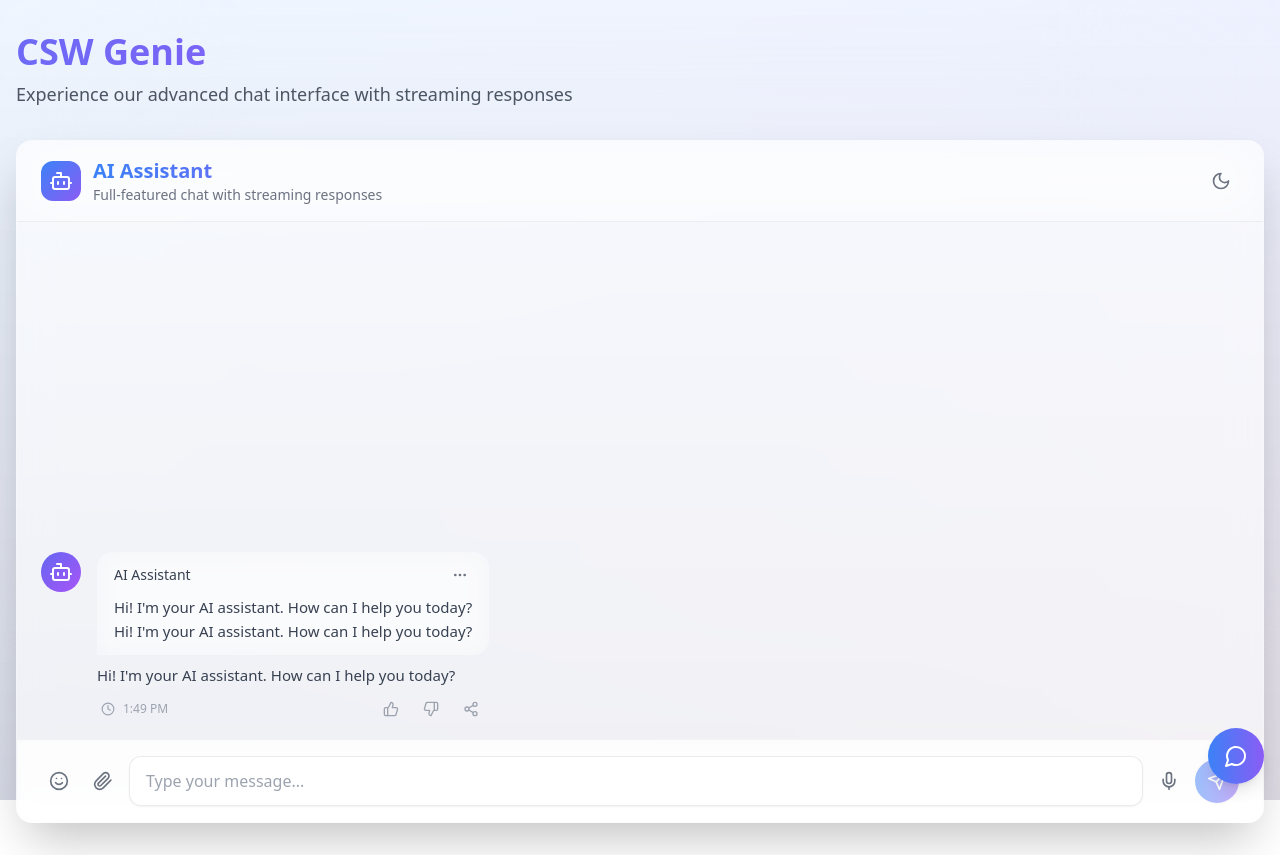
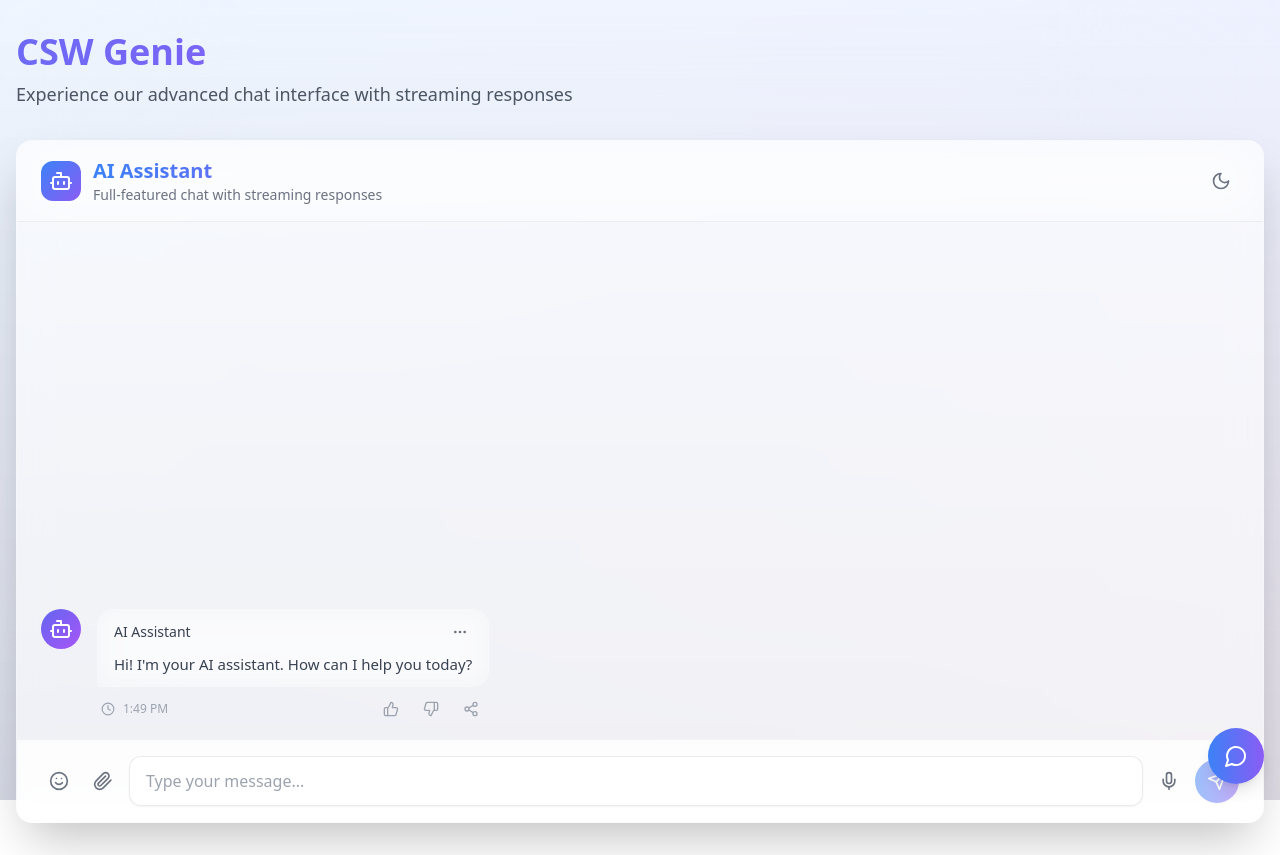
Before and after one commit to thinkofvinoth/account-closure, a React (Vite) app: page / in a window 1280 px wide. Built offline with nearby package versions, Linux system fonts and the light colour scheme.

Commit message:
Updated ChatMessage.jsx

```diff
--- a/src/components/ChatMessage.jsx
+++ b/src/components/ChatMessage.jsx
@@ -175,10 +175,7 @@ export const ChatMessage = ({ message, isBot, isLoading }) => {
           ) : (
             <MessageContent content={message.content} isBot={isBot} />
           )}
-                      <MessageContent content={message.content} isBot={isBot} />
-
         </div>
-            <MessageContent content={message.content} isBot={isBot} />
 
         <div className="flex items-center justify-between px-1">
           <div className="flex items-center gap-2">
```
